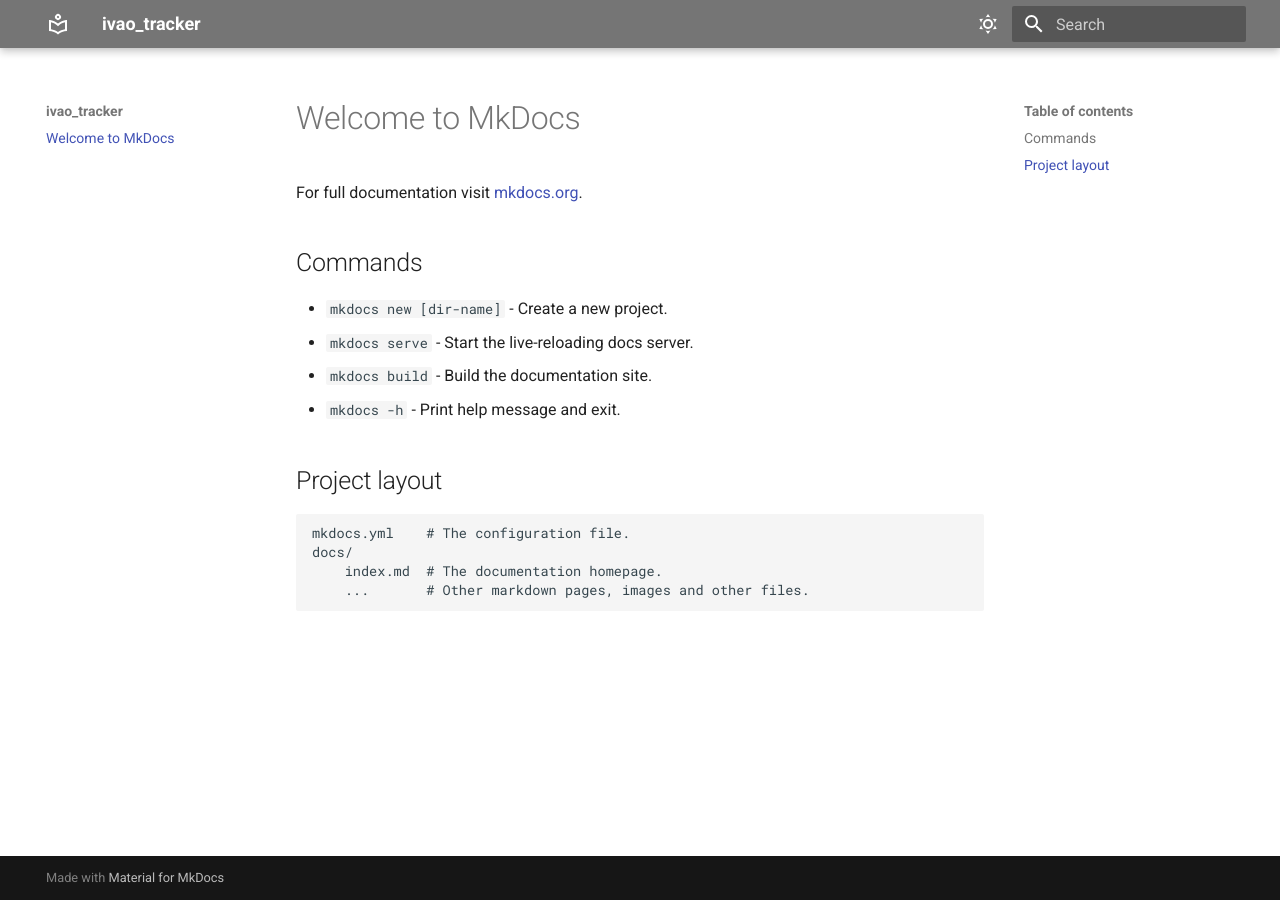
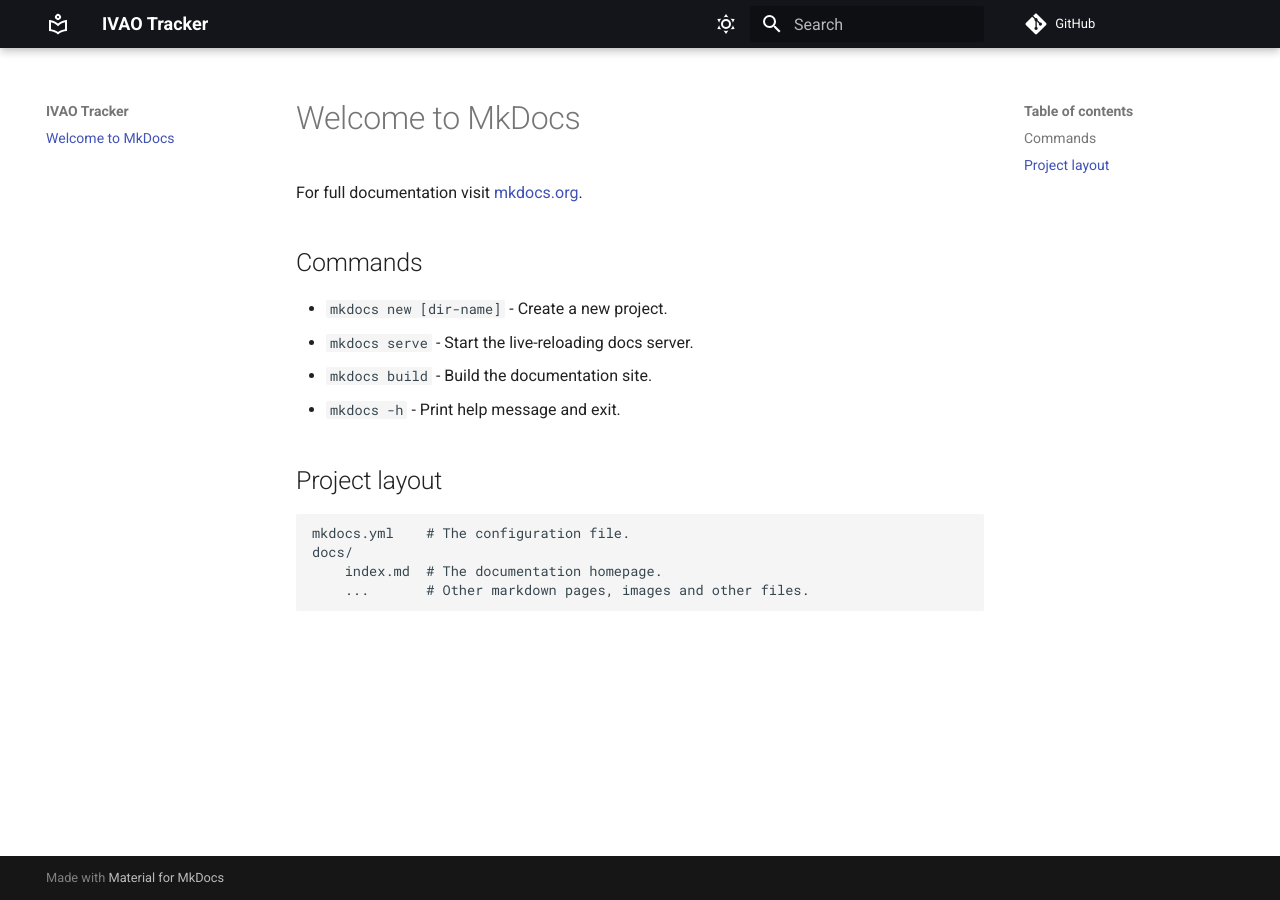
Before and after one commit to buehner/ivao_tracker, an MkDocs documentation site: the page built from docs/index.md, in a window 1280 px wide. Built offline with MkDocs 1.6.1 and Material for MkDocs 9.7.7, drawn with Linux system fonts in a browser that asks for light colours; comment, search, counter and statistics services are not loaded.

```diff
--- a/mkdocs.yml
+++ b/mkdocs.yml
@@ -1,4 +1,5 @@
-site_name: ivao_tracker
+site_name: IVAO Tracker
+repo_url: https://github.com/buehner/ivao_tracker
 theme:
   name: material
   language: en
@@ -21,7 +22,7 @@ theme:
 
     - media: "(prefers-color-scheme: light)"
       scheme: default
-      primary: grey
+      primary: black
       accent: indigo
       toggle:
         icon: material/weather-sunny
```
Also changed, not shown: 2 other files.
